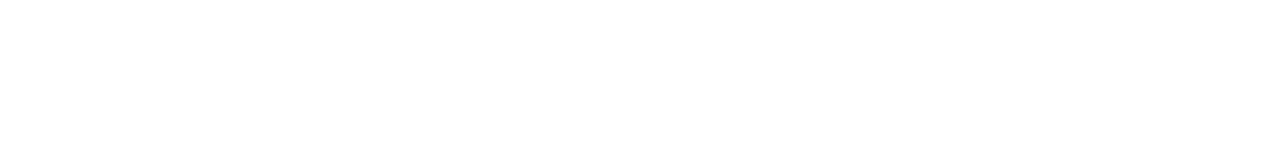
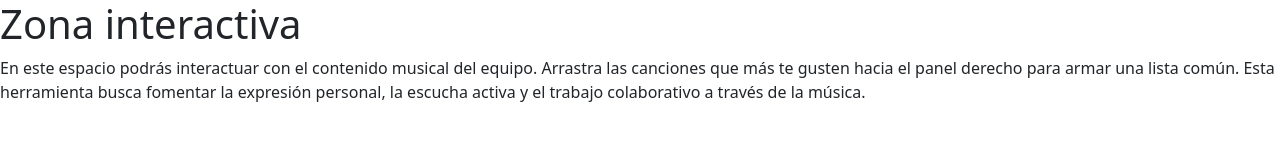
Before and after one commit to marialessss/Repositorio---Proyecto-de-feria, a plain HTML site: page index.html in a window 1280 px wide. Drawn offline with nearby package versions, Linux system fonts and the light colour scheme.

Commit message:
Titulo e introduccion a la pagina

```diff
--- a/index.html
+++ b/index.html
@@ -1,7 +1,7 @@
 <!doctype html>
 <html lang="en">
     <head>
-        <title>Title</title>
+        <title>Zona interactiva</title>
         <!-- Required meta tags -->
         <meta charset="utf-8" />
         <meta
@@ -17,8 +17,11 @@
             crossorigin="anonymous"
         />
     </head>
+    <h1>Zona interactiva</h1>
 
     <body>
+        <p>En este espacio podrás interactuar con el contenido musical del equipo. Arrastra las canciones que más te gusten hacia el panel derecho para armar una lista común. Esta herramienta busca fomentar la expresión personal, la escucha activa y el trabajo colaborativo a través de la música.</p>
+<img src="" alt="">
         <header>
             <!-- place navbar here -->
         </header>
```
